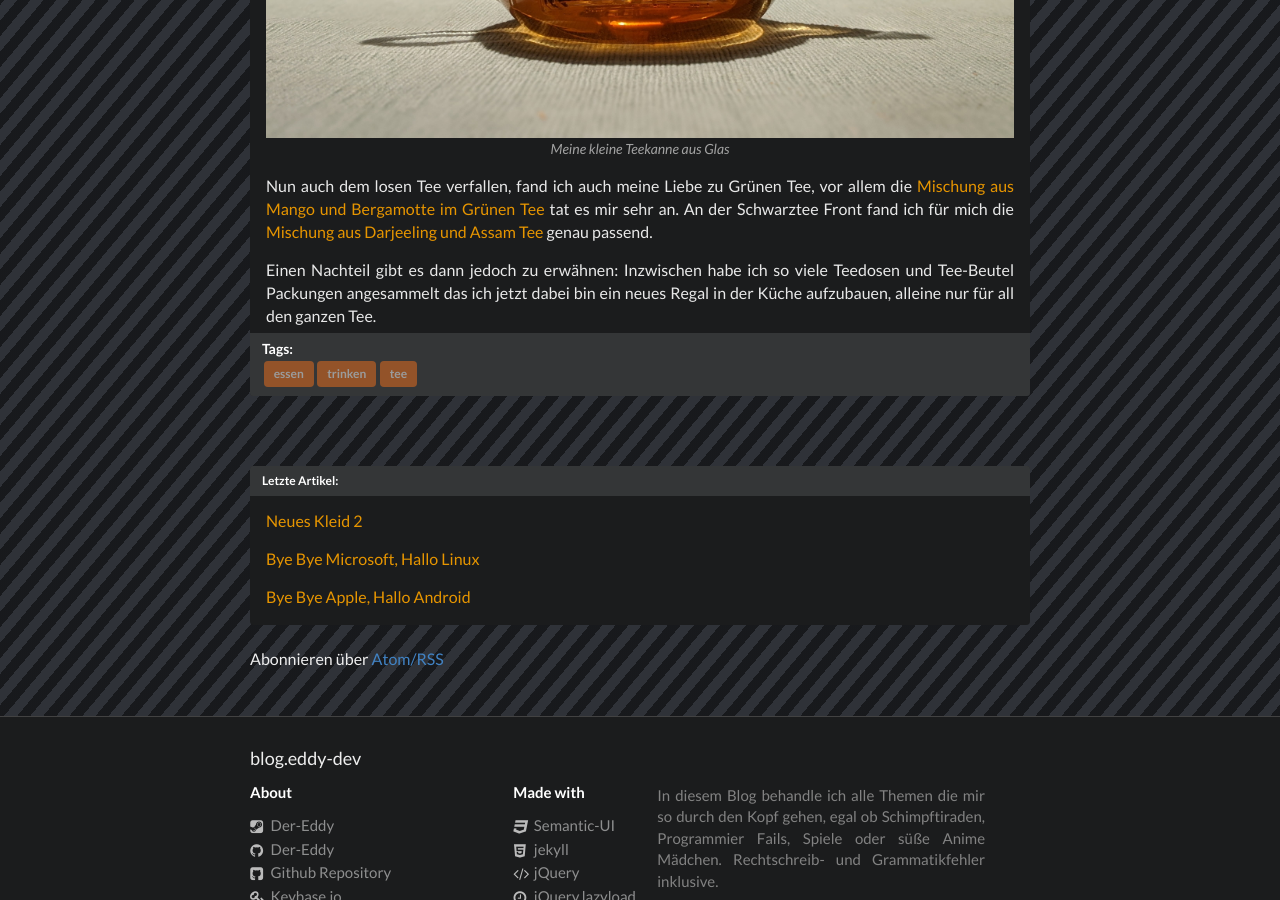
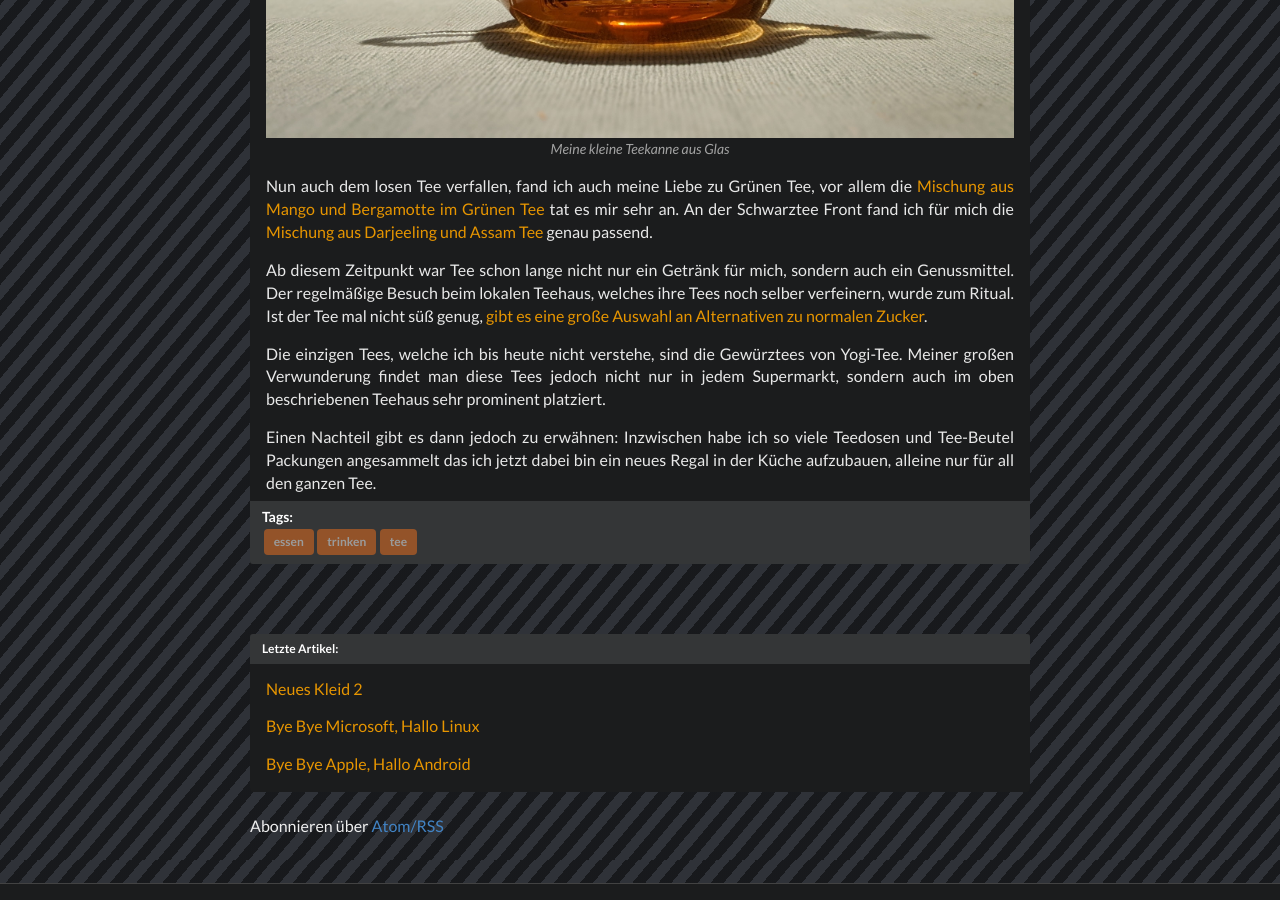
Before and after one commit to Der-Eddy/blog, a Jekyll site: the page built from _posts/2020-03-03-tee.md, in a window 1280 px wide and 900 px high, scrolled down 940 px. Built offline with Jekyll 4.4.1, drawn with Linux system fonts in a browser that asks for light colours; comment, search, counter and statistics services are not loaded.

Commit message:
added some content to entry tee

```diff
--- a/_posts/2020-03-03-tee.md
+++ b/_posts/2020-03-03-tee.md
@@ -17,4 +17,8 @@ Inzwischen war ich komplett im Tee-Kosmos abgetaucht, als Bonus gab es gebundene
 
 Nun auch dem losen Tee verfallen, fand ich auch meine Liebe zu Grünen Tee, vor allem die <a href="https://teehaus-bachfischer.de/bio-sunrise">Mischung aus Mango und Bergamotte im Grünen Tee</a> tat es mir sehr an. An der Schwarztee Front fand ich für mich die <a href="https://teehaus-bachfischer.de/regensburger-raritaet?number=085-50">Mischung aus Darjeeling und Assam Tee</a> genau passend.
 
+Ab diesem Zeitpunkt war Tee schon lange nicht nur ein Getränk für mich, sondern auch ein Genussmittel. Der regelmäßige Besuch beim lokalen Teehaus, welches ihre Tees noch selber verfeinern, wurde zum Ritual. Ist der Tee mal nicht süß genug, <a href="https://teehaus-bachfischer.de/zucker-kandis?p=1">gibt es eine große Auswahl an Alternativen zu normalen Zucker</a>.
+
+Die einzigen Tees, welche ich bis heute nicht verstehe, sind die Gewürztees von Yogi-Tee. Meiner großen Verwunderung findet man diese Tees jedoch nicht nur in jedem Supermarkt, sondern auch im oben beschriebenen Teehaus sehr prominent platziert.
+
 Einen Nachteil gibt es dann jedoch zu erwähnen: Inzwischen habe ich so viele Teedosen und Tee-Beutel Packungen angesammelt das ich jetzt dabei bin ein neues Regal in der Küche aufzubauen, alleine nur für all den ganzen Tee.
```
